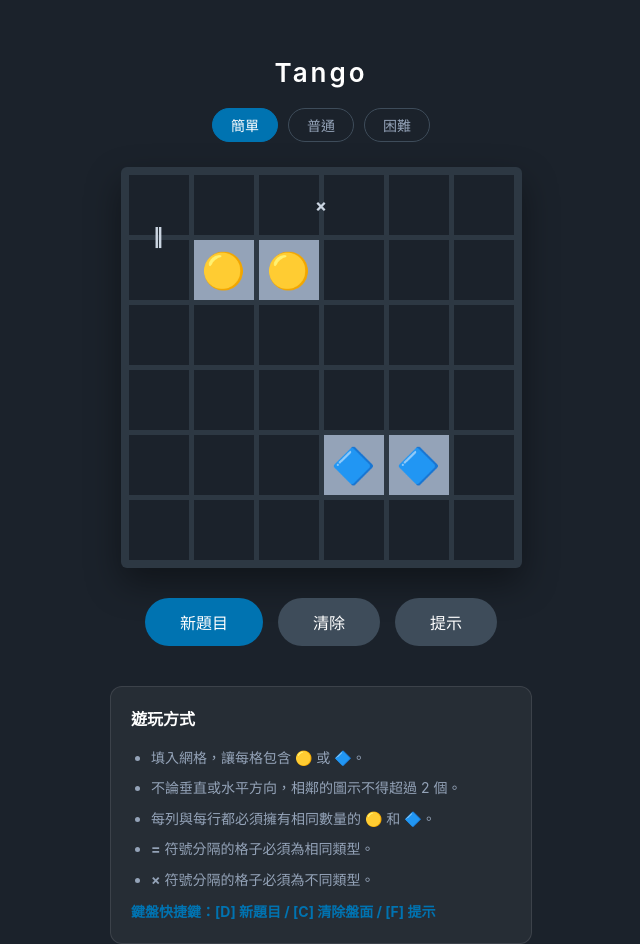
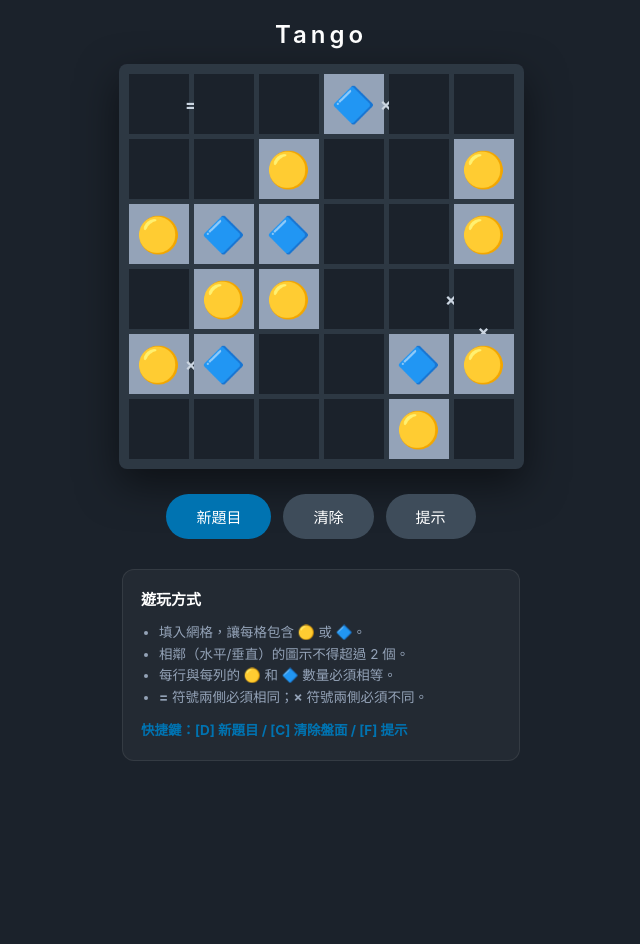
Before and after one commit to kingking001111/Tango-4.0, a plain HTML site: page index.html in a window 1280 px wide. Shown: the whole page, without its empty margins (319-959 px from the left). After the commit the page ends 820 px from the top, so only its background shows below. Drawn offline with nearby package versions, Linux system fonts and the light colour scheme.

Commit message:
Update index.html

```diff
--- a/index.html
+++ b/index.html
@@ -3,18 +3,17 @@
 <head>
     <meta charset="UTF-8">
     <meta name="viewport" content="width=device-width, initial-scale=1.0">
-    <title>Tango Logic - Professional</title>
+    <title>Tango Logic Pro - Infinite Puzzles</title>
     <script src="https://cdn.jsdelivr.net/npm/canvas-confetti@1.6.0/dist/confetti.browser.min.js"></script>
     <style>
         :root {
-            --bg-color: #1b222b;      /* 外部背景 */
-            --board-bg: #2d3843;      /* 棋盤底座顏色 */
-            --cell-playable: #1b222b; /* 玩家格：深色 */
-            --cell-fixed: #94a3b8;    /* 題目格：淺灰色 */
+            --bg-color: #1b222b;
+            --board-bg: #2d3843;
+            --cell-playable: #1b222b;
+            --cell-fixed: #94a3b8;
             --text-color: #ffffff;
-            --symbol-color: #94a3b8;
+            --linkedin-blue: #0073b1;
             --error-glow: rgba(239, 68, 68, 0.4);
-            --linkedin-blue: #0073b1;
         }
 
         body {
@@ -22,30 +21,20 @@
             background-color: var(--bg-color);
             color: var(--text-color);
             display: flex; flex-direction: column; align-items: center;
-            min-height: 100vh; margin: 0; padding-top: 40px;
+            min-height: 100vh; margin: 0; padding-top: 20px;
         }
 
-        h1 { font-size: 26px; font-weight: 600; letter-spacing: 3px; margin-bottom: 20px; }
+        .header { font-size: 24px; font-weight: 600; letter-spacing: 4px; margin-bottom: 15px; }
 
-        /* 難度切換 */
-        .diff-selector { margin-bottom: 25px; display: flex; gap: 10px; }
-        .diff-btn {
-            background: transparent; border: 1px solid #3e4c5a; color: #94a3b8;
-            padding: 6px 18px; border-radius: 20px; cursor: pointer; transition: 0.2s;
-            font-size: 14px;
-        }
-        .diff-btn.active { border-color: var(--linkedin-blue); color: white; background: var(--linkedin-blue); }
-
-        /* 棋盤佈局 */
+        /* 棋盤容器 */
         .board-container {
             background-color: var(--board-bg);
-            padding: 8px; border-radius: 6px;
-            box-shadow: 0 15px 35px rgba(0,0,0,0.4);
+            padding: 10px; border-radius: 8px;
+            box-shadow: 0 15px 40px rgba(0,0,0,0.5);
         }
 
         .board {
             display: grid;
-            /* 6x6 格子，中間夾著 5 個符號間隙 */
             grid-template-columns: 60px 5px 60px 5px 60px 5px 60px 5px 60px 5px 60px;
             grid-template-rows: 60px 5px 60px 5px 60px 5px 60px 5px 60px 5px 60px;
             user-select: none;
@@ -54,66 +43,57 @@
         .cell {
             width: 60px; height: 60px; background-color: var(--cell-playable);
             display: flex; justify-content: center; align-items: center;
-            font-size: 2.2rem; cursor: pointer;
+            font-size: 2.2rem; cursor: pointer; transition: 0.1s;
         }
 
-        /* 題目格 */
         .cell.fixed { background-color: var(--cell-fixed); cursor: default; }
 
         .symbol {
             display: flex; justify-content: center; align-items: center;
             font-size: 1.1rem; color: #cbd5e1; font-weight: bold;
-            pointer-events: none; z-index: 10;
+            pointer-events: none;
         }
 
-        /* 衝突動畫 */
+        /* 狀態效果 */
         .cell.conflict { background-color: var(--error-glow); animation: shake 0.3s; }
         .error-line { outline: 2px solid var(--error-glow); z-index: 5; }
+        .hint-flash { animation: flash 0.8s; }
 
         @keyframes shake {
             0%, 100% { transform: translateX(0); }
             25% { transform: translateX(-3px); }
             75% { transform: translateX(3px); }
         }
+        @keyframes flash {
+            0% { background: #22c55e; }
+            100% { background: var(--cell-playable); }
+        }
 
-        /* 核心按鈕 */
-        .action-group { margin-top: 30px; display: flex; gap: 15px; }
+        /* 按鈕區 */
+        .action-group { margin-top: 25px; display: flex; gap: 12px; }
         .btn {
             background-color: #3e4c5a; color: white; border: none;
-            padding: 12px 35px; border-radius: 30px; font-size: 16px;
+            padding: 12px 30px; border-radius: 30px; font-size: 15px;
             cursor: pointer; transition: 0.2s; font-weight: 500;
         }
         .btn:hover { background-color: #4e5e6e; }
         .btn-main { background-color: var(--linkedin-blue); }
 
-        /* 規則區塊 */
+        /* 規則與快捷鍵區 */
         .rules-card {
-            margin-top: 40px; width: 380px; padding: 20px;
-            background-color: rgba(255, 255, 255, 0.05);
-            border-radius: 12px; border: 1px solid rgba(255, 255, 255, 0.1);
-            font-size: 14px; line-height: 1.6; color: #94a3b8;
+            margin-top: 30px; width: 360px; padding: 18px;
+            background-color: rgba(255, 255, 255, 0.04);
+            border-radius: 12px; border: 1px solid rgba(255, 255, 255, 0.08);
+            font-size: 13.5px; line-height: 1.6; color: #94a3b8;
         }
-        .rules-card h3 { color: white; margin-top: 0; font-size: 16px; margin-bottom: 10px; }
-        .rules-card ul { padding-left: 20px; margin-bottom: 0; }
-        .rules-card li { margin-bottom: 8px; }
-        .shortcut-hint { color: var(--linkedin-blue); font-weight: bold; margin-top: 10px; display: block; }
-
-        .hint-flash { animation: flash 0.8s; }
-        @keyframes flash {
-            0% { background: #22c55e; }
-            100% { background: var(--cell-playable); }
-        }
+        .rules-card h3 { color: white; margin: 0 0 10px 0; font-size: 15px; }
+        .rules-card ul { padding-left: 18px; margin: 0; }
+        .shortcut-hint { color: var(--linkedin-blue); font-weight: bold; margin-top: 12px; display: block; }
     </style>
 </head>
 <body>
 
-    <h1>Tango</h1>
-
-    <div class="diff-selector">
-        <button class="diff-btn active" onclick="setDifficulty(0, this)">簡單</button>
-        <button class="diff-btn" onclick="setDifficulty(1, this)">普通</button>
-        <button class="diff-btn" onclick="setDifficulty(2, this)">困難</button>
-    </div>
+    <div class="header">Tango</div>
 
     <div class="board-container">
         <div class="board" id="board"></div>
@@ -129,52 +109,72 @@
         <h3>遊玩方式</h3>
         <ul>
             <li>填入網格，讓每格包含 🟡 或 🔷。</li>
-            <li>不論垂直或水平方向，相鄰的圖示不得超過 2 個。</li>
-            <li>每列與每行都必須擁有相同數量的 🟡 和 🔷。</li>
-            <li><strong>=</strong> 符號分隔的格子必須為相同類型。</li>
-            <li><strong>×</strong> 符號分隔的格子必須為不同類型。</li>
+            <li>相鄰（水平/垂直）的圖示不得超過 2 個。</li>
+            <li>每行與每列的 🟡 和 🔷 數量必須相等。</li>
+            <li><strong>=</strong> 符號兩側必須相同；<strong>×</strong> 符號兩側必須不同。</li>
         </ul>
-        <span class="shortcut-hint">鍵盤快捷鍵：[D] 新題目 / [C] 清除盤面 / [F] 提示</span>
+        <span class="shortcut-hint">快捷鍵：[D] 新題目 / [C] 清除盤面 / [F] 提示</span>
     </div>
 
 <script>
-    // 多組邏輯題庫 (1:🟡, 2:🔷)
-    const PUZZLE_BANK = [
-        [ // 難度 0
-            {
-                fixed: [[0,0,1], [0,1,1], [1,5,2], [2,5,2], [5,0,2], [5,1,2]],
-                hSigns: [{r:3, c:2, type:'='}], vSigns: [{r:2, c:0, type:'x'}],
-                solution: [[1,1,2,2,1,2],[2,2,1,1,2,1],[1,1,2,2,1,2],[2,2,1,1,2,1],[1,1,2,2,1,2],[2,2,1,1,2,1]]
-            },
-            {
-                fixed: [[1,1,1], [1,2,1], [4,3,2], [4,4,2]],
-                hSigns: [{r:0, c:2, type:'x'}], vSigns: [{r:0, c:0, type:'='}],
-                solution: [[1,2,2,1,1,2],[2,1,1,2,2,1],[1,2,2,1,1,2],[2,1,1,2,2,1],[1,2,2,1,1,2],[2,1,1,2,2,1]]
-            }
-        ],
-        [ // 難度 1
-            {
-                fixed: [[0,2,1], [1,4,1], [4,1,1], [5,3,2]],
-                hSigns: [{r:0, c:0, type:'='}, {r:2, c:4, type:'='}], vSigns: [{r:3, c:1, type:'x'}],
-                solution: [[2,2,1,1,2,1],[1,1,2,2,1,2],[2,2,1,1,2,1],[1,2,2,1,1,2],[2,1,1,2,2,1],[1,1,2,2,1,2]]
-            }
-        ],
-        [ // 難度 2
-            {
-                fixed: [[0,0,1], [5,5,2]],
-                hSigns: [{r:1, c:2, type:'='}, {r:3, c:4, type:'x'}, {r:5, c:0, type:'='}],
-                vSigns: [{r:0, c:5, type:'x'}, {r:2, c:0, type:'='}],
-                solution: [[1,2,1,2,1,2],[1,2,2,1,1,2],[2,1,1,2,2,1],[2,1,2,1,2,1],[1,2,1,2,1,2],[2,1,2,1,2,1]]
-            }
-        ]
+    // 基礎解答庫 (用於變換生成上千種題目)
+    const BASE_SOLUTIONS = [
+        [[1,1,2,1,2,2],[2,2,1,2,1,1],[1,1,2,2,1,2],[2,2,1,1,2,1],[1,2,1,1,2,2],[2,1,2,2,1,1]],
+        [[2,2,1,1,2,1],[1,1,2,2,1,2],[2,1,1,2,1,2],[1,2,2,1,2,1],[2,1,2,1,1,2],[1,2,1,2,2,1]],
+        [[1,2,1,2,1,2],[2,1,2,1,2,1],[1,2,2,1,1,2],[2,1,1,2,2,1],[1,1,2,2,1,2],[2,2,1,1,2,1]]
     ];
 
-    let currentDiff = 0;
-    let currentPuzzle = null;
+    let currentPuzzle = { solution: [], fixed: [], hSigns: [], vSigns: [] };
     let boardState = [];
     let fixedMask = [];
 
-    function initBoard() {
+    // --- 題目生成引擎 ---
+    function generateDynamicPuzzle() {
+        // 1. 隨機選擇基礎盤面並進行變換
+        let sol = JSON.parse(JSON.stringify(BASE_SOLUTIONS[Math.floor(Math.random() * BASE_SOLUTIONS.length)]));
+
+        // 隨機旋轉/翻轉
+        if (Math.random() > 0.5) sol = sol.map(row => row.reverse()); // 水平翻轉
+        if (Math.random() > 0.5) sol.reverse(); // 垂直翻轉
+        if (Math.random() > 0.5) { // 顏色反轉 (1變2, 2變1)
+            sol = sol.map(row => row.map(v => v === 1 ? 2 : 1));
+        }
+
+        // 2. 隨機抽取 12-15 個位置作為線索 (Fixed)
+        const fixed = [];
+        const positions = [];
+        for (let r=0; r<6; r++) for (let c=0; c<6; c++) positions.push([r,c]);
+
+        // 洗牌算法
+        for (let i = positions.length - 1; i > 0; i--) {
+            const j = Math.floor(Math.random() * (i + 1));
+            [positions[i], positions[j]] = [positions[j], positions[i]];
+        }
+
+        const clueCount = 12 + Math.floor(Math.random() * 4); // 12~15
+        for (let i = 0; i < clueCount; i++) {
+            const [r, c] = positions[i];
+            fixed.push([r, c, sol[r][c]]);
+        }
+
+        // 3. 隨機生成 3-5 個約束符號 (確保題目有挑戰性)
+        const hSigns = [], vSigns = [];
+        for (let i = 0; i < 6; i++) {
+            for (let j = 0; j < 5; j++) {
+                if (Math.random() < 0.1) {
+                    hSigns.push({r: i, c: j, type: sol[i][j] === sol[i][j+1] ? '=' : 'x'});
+                }
+                if (Math.random() < 0.1) {
+                    vSigns.push({r: j, c: i, type: sol[j][i] === sol[j+1][i] ? '=' : 'x'});
+                }
+            }
+        }
+
+        return { solution: sol, fixed, hSigns, vSigns };
+    }
+
+    // --- 遊戲邏輯 ---
+    function initUI() {
         const boardEl = document.getElementById('board');
         boardEl.innerHTML = '';
         for (let r = 0; r < 11; r++) {
@@ -192,21 +192,8 @@
         }
     }
 
-    window.addEventListener('keydown', (e) => {
-        const k = e.key.toLowerCase();
-        if (k === 'd') newGame(); else if (k === 'c') clearBoard(); else if (k === 'f') getHint();
-    });
-
-    function setDifficulty(idx, el) {
-        currentDiff = idx;
-        document.querySelectorAll('.diff-btn').forEach(b => b.classList.remove('active'));
-        el.classList.add('active');
-        newGame();
-    }
-
     function newGame() {
-        const bank = PUZZLE_BANK[currentDiff];
-        currentPuzzle = bank[Math.floor(Math.random() * bank.length)];
+        currentPuzzle = generateDynamicPuzzle();
         clearBoard();
         renderConstraints();
     }
@@ -253,42 +240,31 @@
 
     function validate() {
         let err = new Set();
-        // 1. 三連檢測
+        // 三連與平衡檢測 (同之前邏輯)
         for (let i = 0; i < 6; i++) {
             for (let j = 0; j < 4; j++) {
-                if (boardState[i][j] && boardState[i][j] === boardState[i][j+1] && boardState[i][j] === boardState[i][j+2])
-                    [0,1,2].forEach(k => err.add(`${i}-${j+k}`));
-                if (boardState[j][i] && boardState[j][i] === boardState[j+1][i] && boardState[j][i] === boardState[j+2][i])
-                    [0,1,2].forEach(k => err.add(`${j+k}-${i}`));
+                if (boardState[i][j] && boardState[i][j] === boardState[i][j+1] && boardState[i][j] === boardState[i][j+2]) [0,1,2].forEach(k => err.add(`${i}-${j+k}`));
+                if (boardState[j][i] && boardState[j][i] === boardState[j+1][i] && boardState[j][i] === boardState[j+2][i]) [0,1,2].forEach(k => err.add(`${j+k}-${i}`));
             }
         }
-        // 2. 數量檢測 (超過 3 個就高亮該行/列)
         for (let i = 0; i < 6; i++) {
-            let rCount = [0,0,0], cCount = [0,0,0];
-            for (let j = 0; j < 6; j++) {
-                rCount[boardState[i][j]]++;
-                cCount[boardState[j][i]]++;
-            }
-            if (rCount[1] > 3 || rCount[2] > 3) highlightLine(i, 'row');
-            if (cCount[1] > 3 || cCount[2] > 3) highlightLine(i, 'col');
+            let rC = [0,0,0], cC = [0,0,0];
+            for (let j = 0; j < 6; j++) { rC[boardState[i][j]]++; cC[boardState[j][i]]++; }
+            if (rC[1]>3 || rC[2]>3) highlight(i, 'row');
+            if (cC[1]>3 || cC[2]>3) highlight(i, 'col');
         }
-        // 3. 約束檢測
         currentPuzzle.hSigns.forEach(s => {
             const v1 = boardState[s.r][s.c], v2 = boardState[s.r][s.c+1];
-            if (v1 && v2 && ((s.type==='=' && v1!==v2) || (s.type==='x' && v1===v2))) {
-                err.add(`${s.r}-${s.c}`); err.add(`${s.r}-${s.c+1}`);
-            }
+            if (v1 && v2 && ((s.type==='=' && v1!==v2) || (s.type==='x' && v1===v2))) { err.add(`${s.r}-${s.c}`); err.add(`${s.r}-${s.c+1}`); }
         });
         currentPuzzle.vSigns.forEach(s => {
             const v1 = boardState[s.r][s.c], v2 = boardState[s.r+1][s.c];
-            if (v1 && v2 && ((s.type==='=' && v1!==v2) || (s.type==='x' && v1===v2))) {
-                err.add(`${s.r}-${s.c}`); err.add(`${s.r+1}-${s.c}`);
-            }
+            if (v1 && v2 && ((s.type==='=' && v1!==v2) || (s.type==='x' && v1===v2))) { err.add(`${s.r}-${s.c}`); err.add(`${s.r+1}-${s.c}`); }
         });
         err.forEach(k => document.getElementById(`cell-${k}`).classList.add('conflict'));
     }
 
-    function highlightLine(idx, type) {
+    function highlight(idx, type) {
         for (let i = 0; i < 6; i++) {
             const id = type === 'row' ? `cell-${idx}-${i}` : `cell-${i}-${idx}`;
             document.getElementById(id).classList.add('error-line');
@@ -296,17 +272,17 @@
     }
 
     function getHint() {
-        let targets = [];
+        let diffs = [];
         for (let r = 0; r < 6; r++) {
             for (let c = 0; c < 6; c++) {
-                if (boardState[r][c] !== currentPuzzle.solution[r][c]) targets.push({r, c});
+                if (boardState[r][c] !== currentPuzzle.solution[r][c]) diffs.push({r, c});
             }
         }
-        if (targets.length > 0) {
-            const t = targets[Math.floor(Math.random() * targets.length)];
-            boardState[t.r][t.c] = currentPuzzle.solution[t.r][t.c];
+        if (diffs.length > 0) {
+            const target = diffs[Math.floor(Math.random() * diffs.length)];
+            boardState[target.r][target.c] = currentPuzzle.solution[target.r][target.c];
             render();
-            document.getElementById(`cell-${t.r}-${t.c}`).classList.add('hint-flash');
+            document.getElementById(`cell-${target.r}-${target.c}`).classList.add('hint-flash');
             checkWin();
         }
     }
@@ -318,7 +294,12 @@
         }
     }
 
-    initBoard();
+    window.addEventListener('keydown', (e) => {
+        const k = e.key.toLowerCase();
+        if (k === 'd') newGame(); else if (k === 'c') clearBoard(); else if (k === 'f') getHint();
+    });
+
+    initUI();
     newGame();
 </script>
 </body>
```
